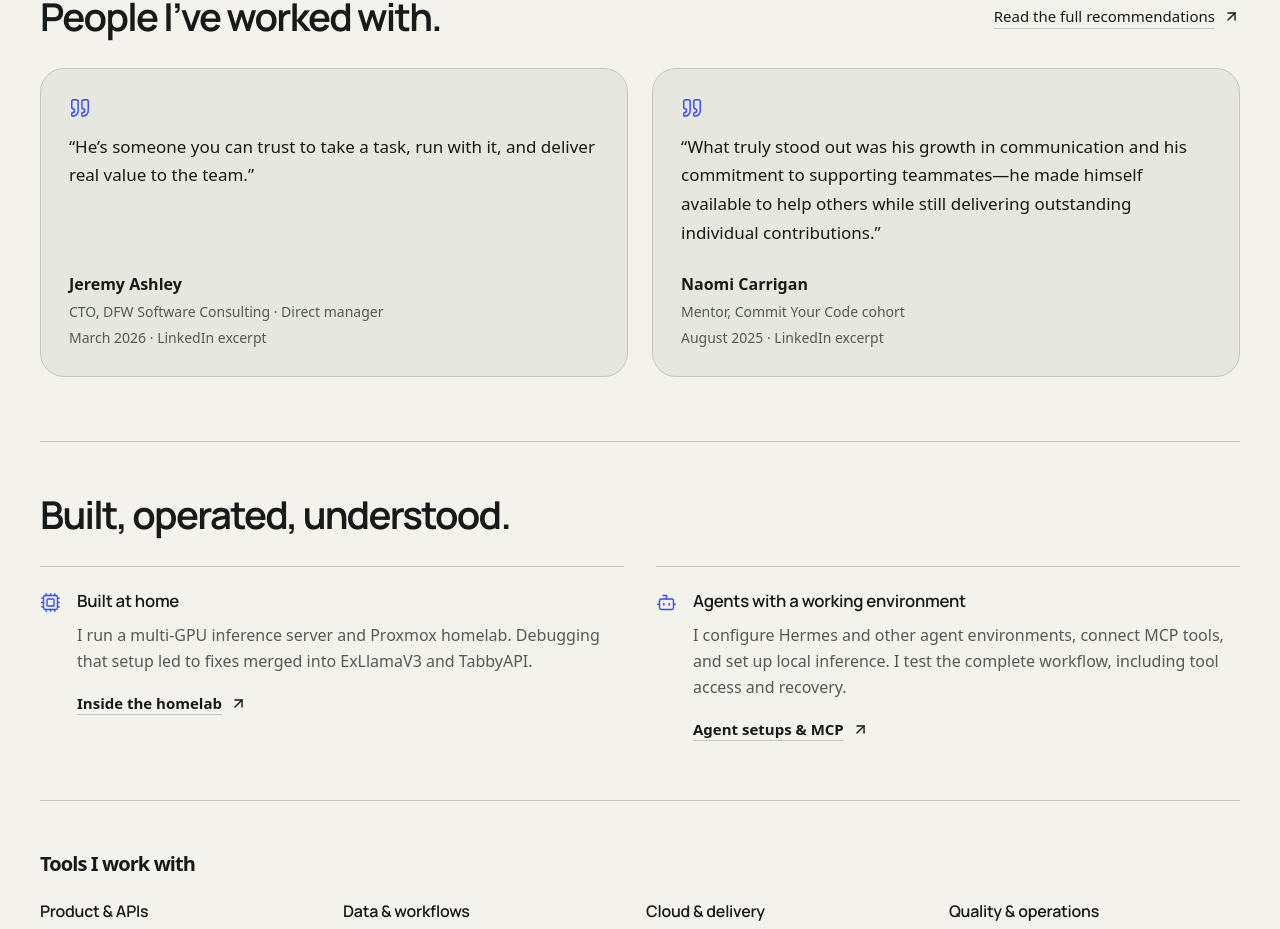
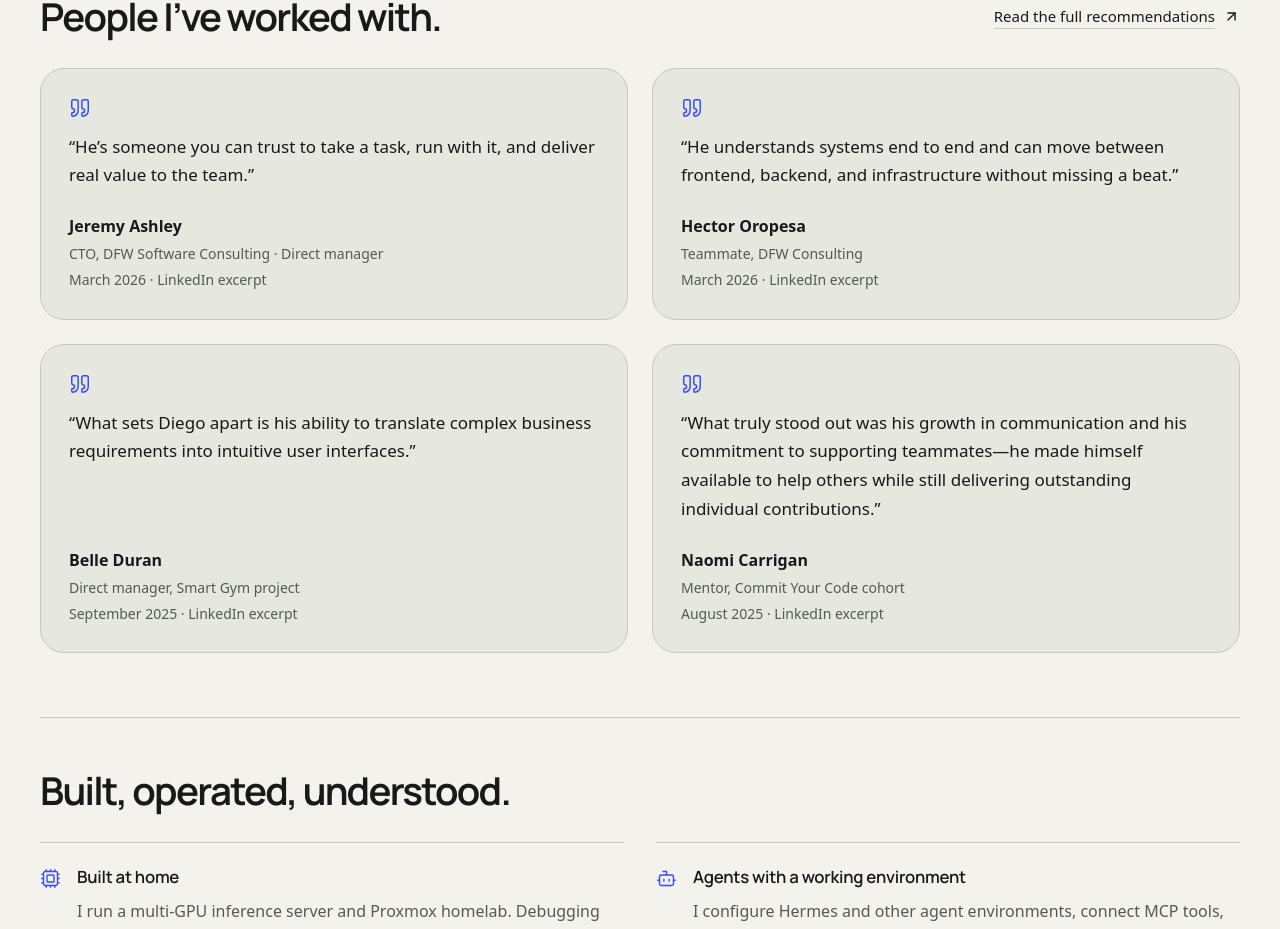
Before and after one commit to DailyDisco/react-portfolio-website, a React (Create React App) app: page /about in a window 1280 px wide. Shown: the part 1069-1998 px from the top of the page. Built offline with nearby package versions, Linux system fonts and the light colour scheme.

Commit message:
feat: expand recommendations with infrastructure and product work

```diff
--- a/src/components/About/index.js
+++ b/src/components/About/index.js
@@ -23,6 +23,22 @@ const recommendations = [
     dateLabel: 'March 2026',
     quote:
       'He’s someone you can trust to take a task, run with it, and deliver real value to the team.',
+  },
+  {
+    author: 'Hector Oropesa',
+    relationship: 'Teammate, DFW Consulting',
+    date: '2026-03-29',
+    dateLabel: 'March 2026',
+    quote:
+      'He understands systems end to end and can move between frontend, backend, and infrastructure without missing a beat.',
+  },
+  {
+    author: 'Belle Duran',
+    relationship: 'Direct manager, Smart Gym project',
+    date: '2025-09-02',
+    dateLabel: 'September 2025',
+    quote:
+      'What sets Diego apart is his ability to translate complex business requirements into intuitive user interfaces.',
   },
   {
     author: 'Naomi Carrigan',
```
Also changed, not shown: 2 other files (tests, documents, lock files or other folders).
